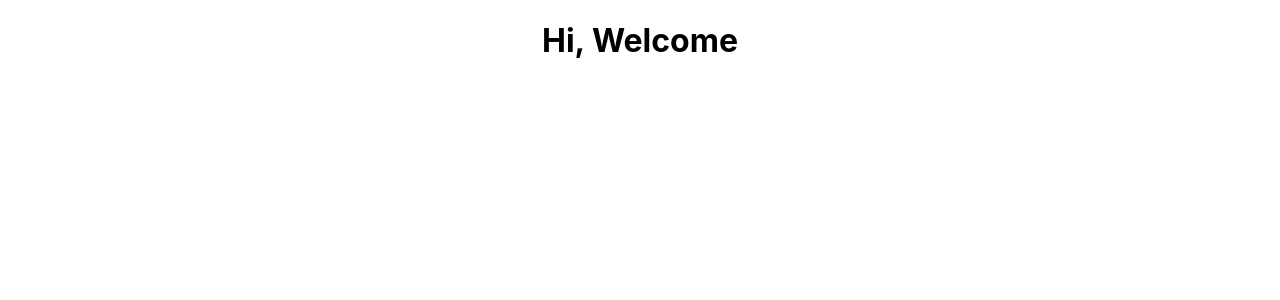
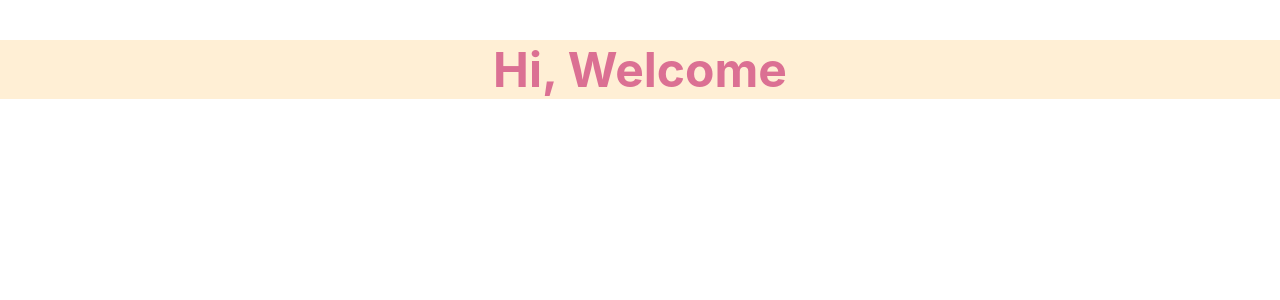
Before and after one commit to MadhaviImashi/LMS_frontend, a React (Create React App) app: page / in a window 1280 px wide. Shown: the top 300 px of the page. Built offline with nearby package versions, Linux system fonts and the light colour scheme.

Commit message:
testing styled-components

```diff
--- a/src/App.js
+++ b/src/App.js
@@ -1,9 +1,23 @@
+//import the styled-components
+import styled from "styled-components/";
+
+//create a Title component that'll render an <h1> tag with some styles
+const Title = styled.h1`
+  font-size: 3em;
+  text-align: center;
+  color: palevioletred;
+`;
+
+const Wrapper = styled.section`
+  pading: 4em;
+  background: papayawhip;
+`;
 
 function App() {
   return (
-    <h1 style={{ textAlign: "center" }}>
-      Hi, Welcome
-    </h1>
+    <Wrapper>
+      <Title> Hi, Welcome</Title>
+    </Wrapper>
   );
 }
 
```
